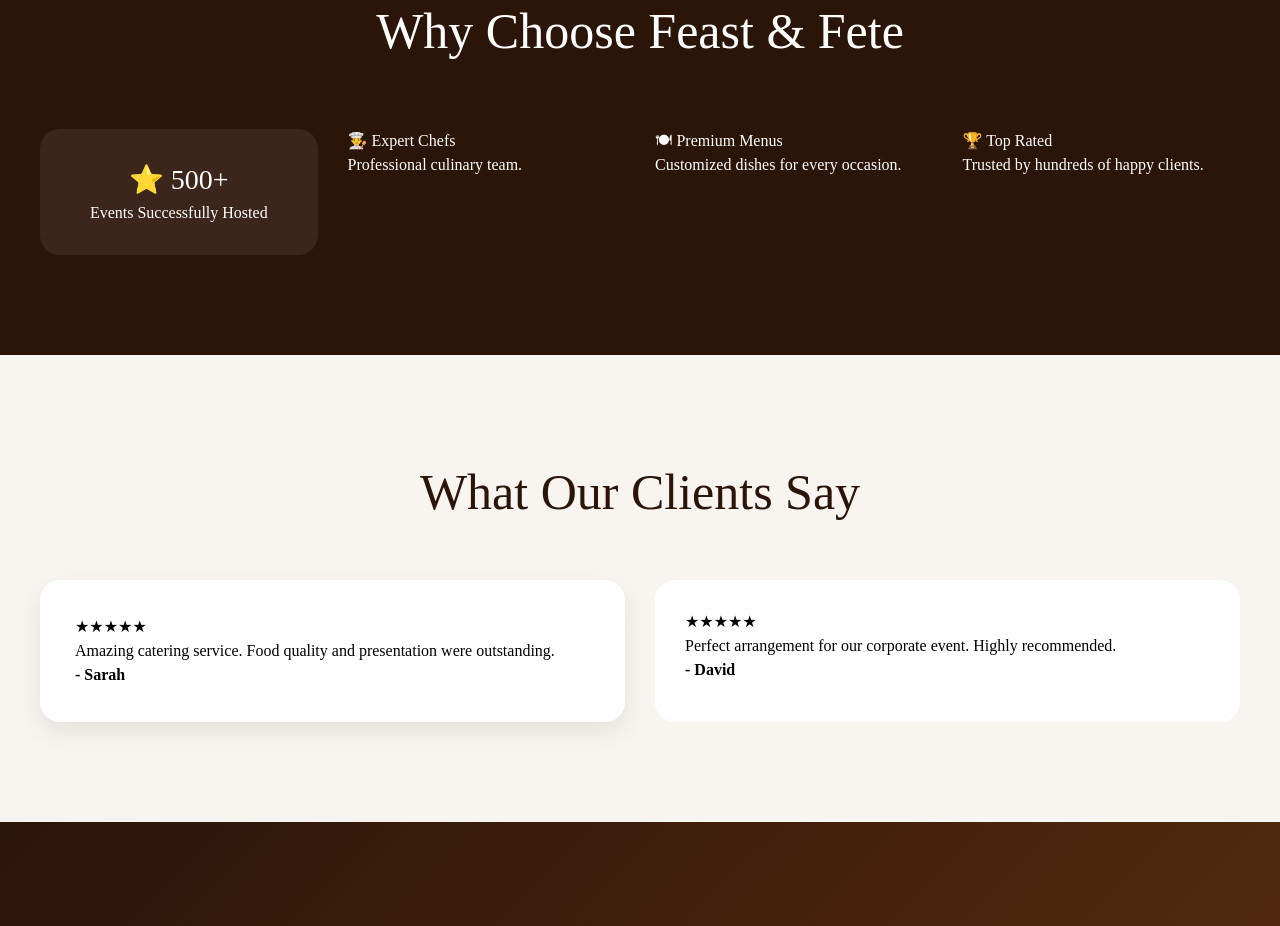
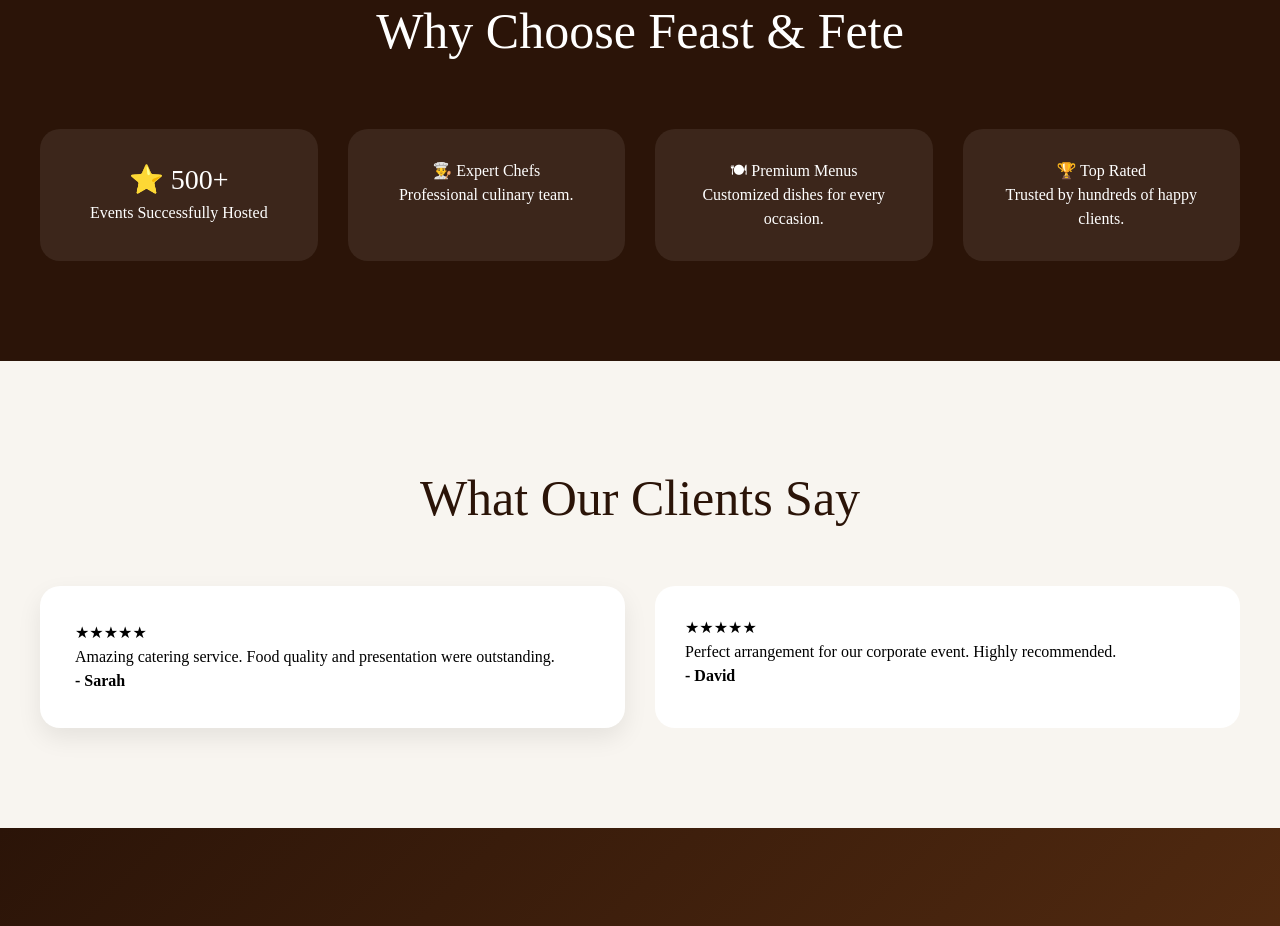
Before and after one commit to yasar-my/Feast-Fete, a React (Vite) app in the folder Redesigned-Frontend/feast-fete/: page / in a window 1280 px wide. Shown: the part 1800-2726 px from the top of the page. Built offline with nearby package versions, Linux system fonts and the light colour scheme; no server answers.

Commit message:
home page update

```diff
--- a/Redesigned-Frontend/feast-fete/src/pages/Home.jsx
+++ b/Redesigned-Frontend/feast-fete/src/pages/Home.jsx
@@ -386,17 +386,35 @@ const Home = () => {
                     <p>Events Successfully Hosted</p>
                     </div>
 
-                <div>
+                <div
+                    style={{
+                        background: "rgba(255,255,255,0.08)",
+                        padding: "30px",
+                        borderRadius: "20px",
+                        textAlign: "center",
+                    }}>
                 <h3>👨‍🍳 Expert Chefs</h3>
                 <p>Professional culinary team.</p>
                 </div>
 
-                <div>
+                <div
+                    style={{
+                        background: "rgba(255,255,255,0.08)",
+                        padding: "30px",
+                        borderRadius: "20px",
+                        textAlign: "center",
+                    }}>
                 <h3>🍽 Premium Menus</h3>
                 <p>Customized dishes for every occasion.</p>
                 </div>
 
-                <div>
+                <div
+                    style={{
+                        background: "rgba(255,255,255,0.08)",
+                        padding: "30px",
+                        borderRadius: "20px",
+                        textAlign: "center",
+                    }}>
                 <h3>🏆 Top Rated</h3>
                 <p>Trusted by hundreds of happy clients.</p>
                 </div>
```
